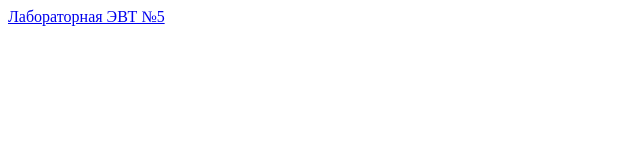
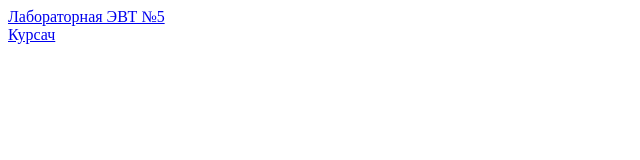
Before and after one commit to Darya272005/EVT, a plain HTML site: page index.html in a window 1280 px wide. Shown: the full height of the page, 0-640 px from the left. Drawn offline with Linux system fonts and the light colour scheme.

Commit message:
Update index.html

```diff
--- a/index.html
+++ b/index.html
@@ -7,6 +7,7 @@
 </head>
    <body>
 <a href="laba5/index.html">Лабораторная ЭВТ №5</a><br>
+<a href="moda2/index.html">Курсач</a><br>
 
 
 
```
